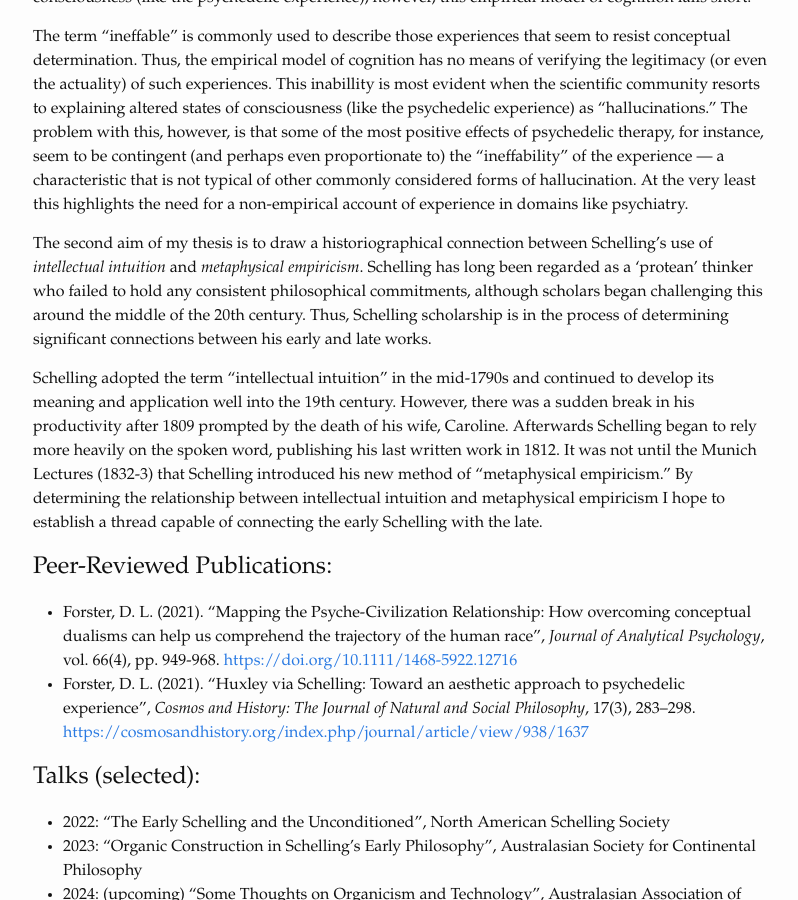
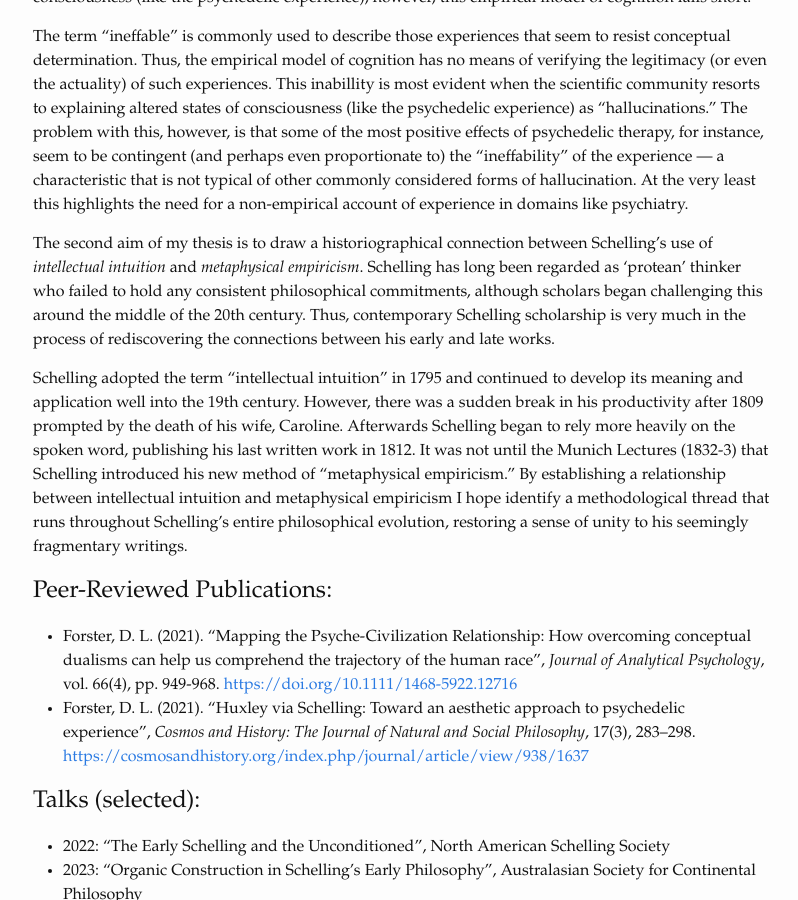
Before and after one commit to darcyforster/darcyforster, a Jekyll site: the page built from research.markdown, in a window 1280 px wide and 900 px high, scrolled down 460 px. Shown: the whole window, without its empty margins (237-1035 px from the left). Built offline with Jekyll 4.4.1, drawn with Linux system fonts in a browser that asks for light colours.

Commit message:
Update research.markdown

```diff
--- a/research.markdown
+++ b/research.markdown
@@ -11,9 +11,9 @@ The reduction of experience to empirical cognition occurred most forcefully in K
 
 The term "ineffable" is commonly used to describe those experiences that seem to resist conceptual determination. Thus, the empirical model of cognition has no means of verifying the legitimacy (or even the actuality) of such experiences. This inabillity is most evident when the scientific community resorts to explaining altered states of consciousness (like the psychedelic experience) as "hallucinations." The problem with this, however, is that some of the most positive effects of psychedelic therapy, for instance, seem to be contingent (and perhaps even proportionate to) the "ineffability" of the experience — a characteristic that is not typical of other commonly considered forms of hallucination. At the very least this highlights the need for a non-empirical account of experience in domains like psychiatry.
 
-The second aim of my thesis is to draw a historiographical connection between Schelling's use of *intellectual intuition* and *metaphysical empiricism*. Schelling has long been regarded as a 'protean' thinker who failed to hold any consistent philosophical commitments, although scholars began challenging this around the middle of the 20th century. Thus, Schelling scholarship is in the process of determining significant connections between his early and late works.
+The second aim of my thesis is to draw a historiographical connection between Schelling's use of *intellectual intuition* and *metaphysical empiricism*. Schelling has long been regarded as 'protean' thinker who failed to hold any consistent philosophical commitments, although scholars began challenging this around the middle of the 20th century. Thus, contemporary Schelling scholarship is very much in the process of rediscovering the connections between his early and late works.
 
-Schelling adopted the term "intellectual intuition" in the mid-1790s and continued to develop its meaning and application well into the 19th century. However, there was a sudden break in his productivity after 1809 prompted by the death of his wife, Caroline. Afterwards Schelling began to rely more heavily on the spoken word, publishing his last written work in 1812. It was not until the Munich Lectures (1832-3) that Schelling introduced his new method of "metaphysical empiricism." By determining the relationship between intellectual intuition and metaphysical empiricism I hope to establish a thread capable of connecting the early Schelling with the late.
+Schelling adopted the term "intellectual intuition" in 1795 and continued to develop its meaning and application well into the 19th century. However, there was a sudden break in his productivity after 1809 prompted by the death of his wife, Caroline. Afterwards Schelling began to rely more heavily on the spoken word, publishing his last written work in 1812. It was not until the Munich Lectures (1832-3) that Schelling introduced his new method of "metaphysical empiricism." By establishing a relationship between intellectual intuition and metaphysical empiricism I hope identify a methodological thread that runs throughout Schelling's entire philosophical evolution, restoring a sense of unity to his seemingly fragmentary writings.
 
 Peer-Reviewed Publications:
 ======
```
